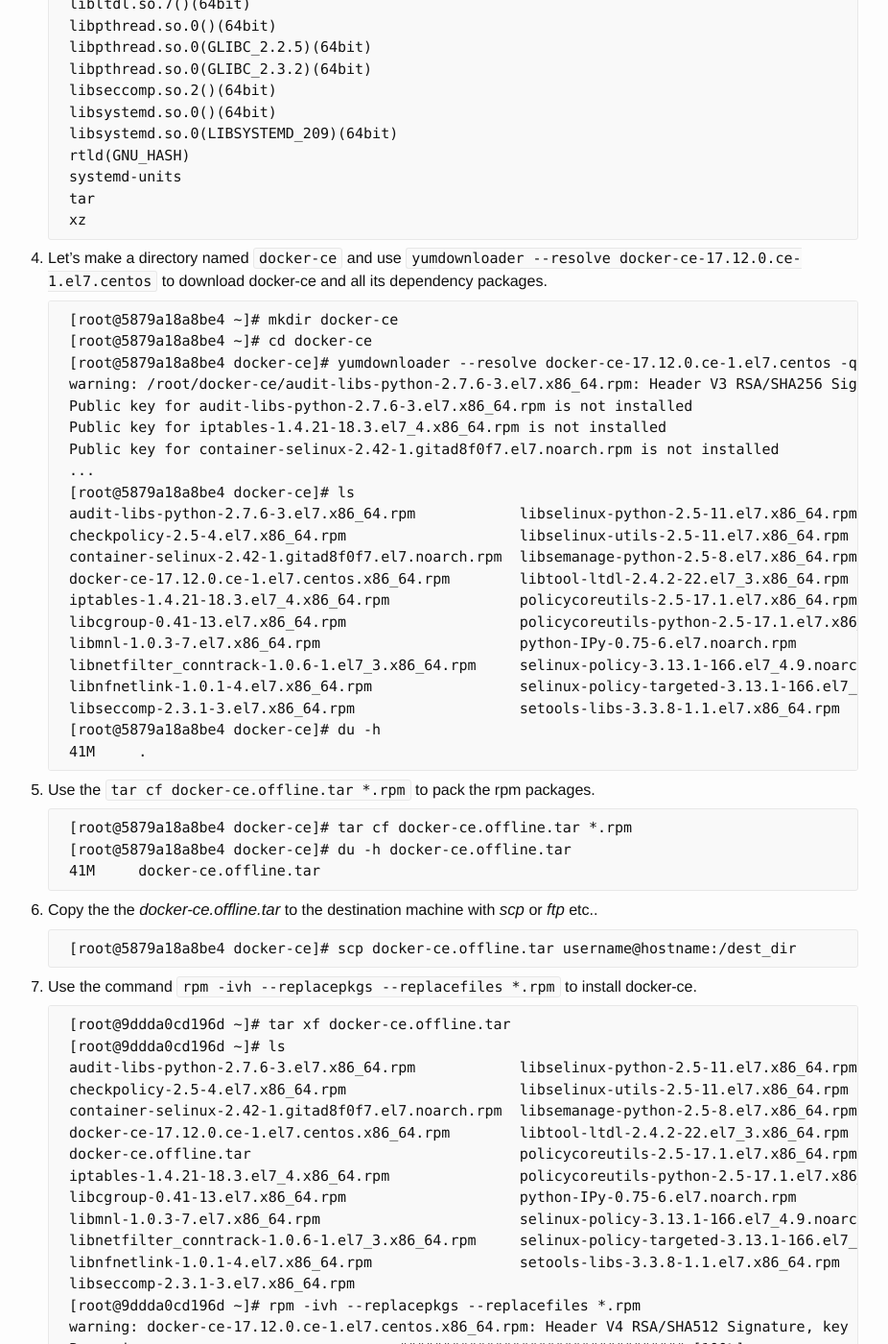
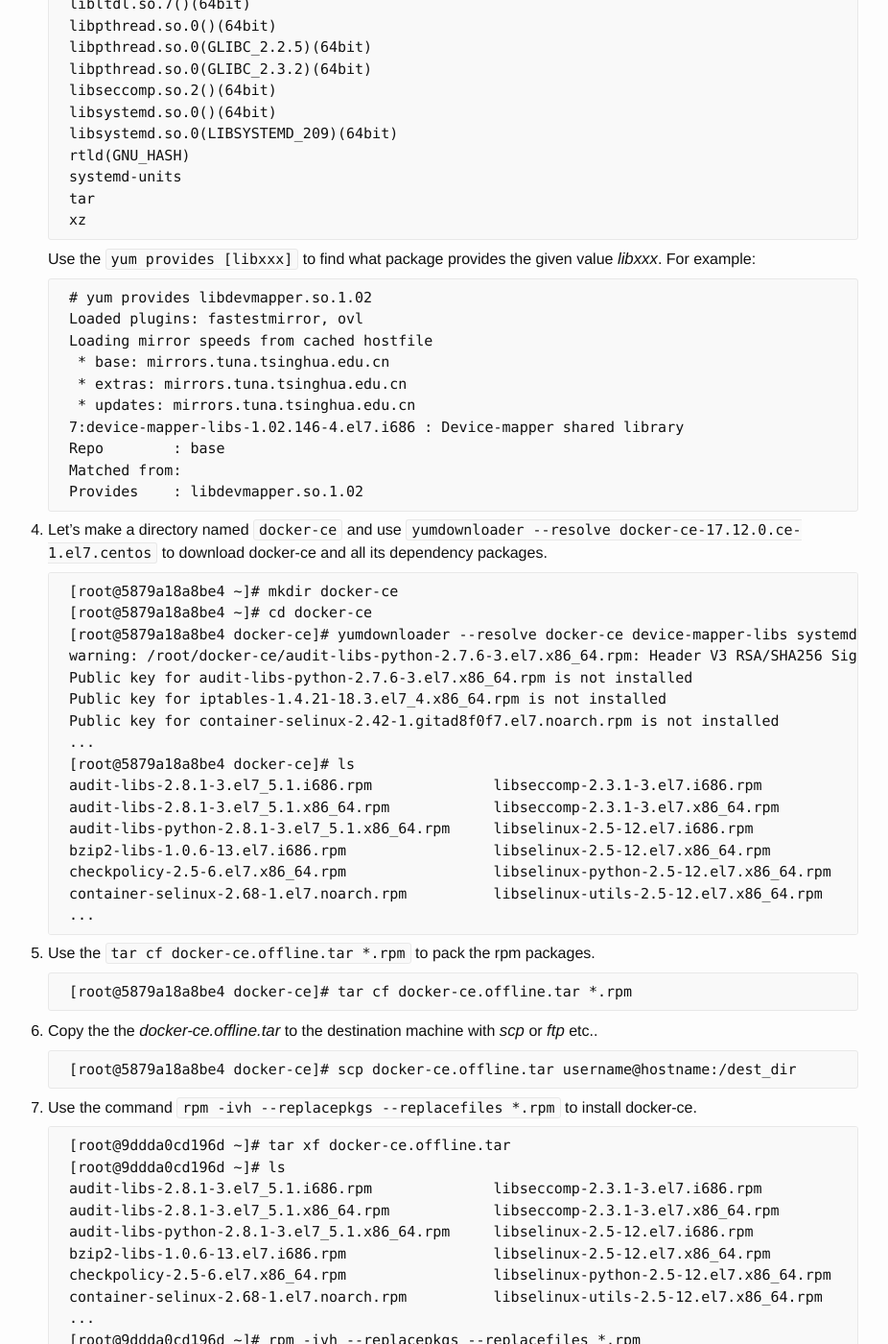
Before and after one commit to ousiax/ousiax.github.io, a Jekyll site: the page built from _posts/2018-03-30-setup-docker-engine-on-centos-offline.md, in a window 1280 px wide and 1400 px high, scrolled down 1056 px. Shown: the whole window at 96% size, without its empty margins (180-1106 px from the left). Built offline with Jekyll 4.4.1, drawn with Linux system fonts in a browser that asks for light colours; comment, search, counter and statistics services are not loaded; some of the changed text lies outside the part shown.

Commit message:
Update 2018-03-30-setup-docker-engine-on-centos-offline.md

````diff
--- a/_posts/2018-03-30-setup-docker-engine-on-centos-offline.md
+++ b/_posts/2018-03-30-setup-docker-engine-on-centos-offline.md
@@ -73,38 +73,46 @@
     xz
     ```
 
+    Use the `yum provides [libxxx]` to find what package provides the given value *libxxx*. For example:
+
+    ```none
+    # yum provides libdevmapper.so.1.02
+    Loaded plugins: fastestmirror, ovl
+    Loading mirror speeds from cached hostfile
+     * base: mirrors.tuna.tsinghua.edu.cn
+     * extras: mirrors.tuna.tsinghua.edu.cn
+     * updates: mirrors.tuna.tsinghua.edu.cn
+    7:device-mapper-libs-1.02.146-4.el7.i686 : Device-mapper shared library
+    Repo        : base
+    Matched from:
+    Provides    : libdevmapper.so.1.02
+    ```
+
 1. Let's make a directory named `docker-ce` and use `yumdownloader --resolve docker-ce-17.12.0.ce-1.el7.centos` to download docker-ce and all its dependency packages.
 
     ```txt
     [root@5879a18a8be4 ~]# mkdir docker-ce
     [root@5879a18a8be4 ~]# cd docker-ce
-    [root@5879a18a8be4 docker-ce]# yumdownloader --resolve docker-ce-17.12.0.ce-1.el7.centos -q
+    [root@5879a18a8be4 docker-ce]# yumdownloader --resolve docker-ce device-mapper-libs systemd libseccomp -q
     warning: /root/docker-ce/audit-libs-python-2.7.6-3.el7.x86_64.rpm: Header V3 RSA/SHA256 Signature, key ID f4a80eb5: NOKEY
     Public key for audit-libs-python-2.7.6-3.el7.x86_64.rpm is not installed
     Public key for iptables-1.4.21-18.3.el7_4.x86_64.rpm is not installed
     Public key for container-selinux-2.42-1.gitad8f0f7.el7.noarch.rpm is not installed
     ...
     [root@5879a18a8be4 docker-ce]# ls
-    audit-libs-python-2.7.6-3.el7.x86_64.rpm            libselinux-python-2.5-11.el7.x86_64.rpm
-    checkpolicy-2.5-4.el7.x86_64.rpm                    libselinux-utils-2.5-11.el7.x86_64.rpm
-    container-selinux-2.42-1.gitad8f0f7.el7.noarch.rpm  libsemanage-python-2.5-8.el7.x86_64.rpm
-    docker-ce-17.12.0.ce-1.el7.centos.x86_64.rpm        libtool-ltdl-2.4.2-22.el7_3.x86_64.rpm
-    iptables-1.4.21-18.3.el7_4.x86_64.rpm               policycoreutils-2.5-17.1.el7.x86_64.rpm
-    libcgroup-0.41-13.el7.x86_64.rpm                    policycoreutils-python-2.5-17.1.el7.x86_64.rpm
-    libmnl-1.0.3-7.el7.x86_64.rpm                       python-IPy-0.75-6.el7.noarch.rpm
-    libnetfilter_conntrack-1.0.6-1.el7_3.x86_64.rpm     selinux-policy-3.13.1-166.el7_4.9.noarch.rpm
-    libnfnetlink-1.0.1-4.el7.x86_64.rpm                 selinux-policy-targeted-3.13.1-166.el7_4.9.noarch.rpm
-    libseccomp-2.3.1-3.el7.x86_64.rpm                   setools-libs-3.3.8-1.1.el7.x86_64.rpm
-    [root@5879a18a8be4 docker-ce]# du -h
-    41M     .
+    audit-libs-2.8.1-3.el7_5.1.i686.rpm              libseccomp-2.3.1-3.el7.i686.rpm
+    audit-libs-2.8.1-3.el7_5.1.x86_64.rpm            libseccomp-2.3.1-3.el7.x86_64.rpm
+    audit-libs-python-2.8.1-3.el7_5.1.x86_64.rpm     libselinux-2.5-12.el7.i686.rpm
+    bzip2-libs-1.0.6-13.el7.i686.rpm                 libselinux-2.5-12.el7.x86_64.rpm
+    checkpolicy-2.5-6.el7.x86_64.rpm                 libselinux-python-2.5-12.el7.x86_64.rpm
+    container-selinux-2.68-1.el7.noarch.rpm          libselinux-utils-2.5-12.el7.x86_64.rpm
+    ...
     ```
 
 1. Use the `tar cf docker-ce.offline.tar *.rpm` to pack the rpm packages.
 
     ```txt
     [root@5879a18a8be4 docker-ce]# tar cf docker-ce.offline.tar *.rpm
-    [root@5879a18a8be4 docker-ce]# du -h docker-ce.offline.tar
-    41M     docker-ce.offline.tar
     ```
 
 1. Copy the the *docker-ce.offline.tar* to the destination machine with *scp* or *ftp* etc..
@@ -118,17 +126,13 @@
     ```txt
     [root@9ddda0cd196d ~]# tar xf docker-ce.offline.tar
     [root@9ddda0cd196d ~]# ls
-    audit-libs-python-2.7.6-3.el7.x86_64.rpm            libselinux-python-2.5-11.el7.x86_64.rpm
-    checkpolicy-2.5-4.el7.x86_64.rpm                    libselinux-utils-2.5-11.el7.x86_64.rpm
-    container-selinux-2.42-1.gitad8f0f7.el7.noarch.rpm  libsemanage-python-2.5-8.el7.x86_64.rpm
-    docker-ce-17.12.0.ce-1.el7.centos.x86_64.rpm        libtool-ltdl-2.4.2-22.el7_3.x86_64.rpm
-    docker-ce.offline.tar                               policycoreutils-2.5-17.1.el7.x86_64.rpm
-    iptables-1.4.21-18.3.el7_4.x86_64.rpm               policycoreutils-python-2.5-17.1.el7.x86_64.rpm
-    libcgroup-0.41-13.el7.x86_64.rpm                    python-IPy-0.75-6.el7.noarch.rpm
-    libmnl-1.0.3-7.el7.x86_64.rpm                       selinux-policy-3.13.1-166.el7_4.9.noarch.rpm
-    libnetfilter_conntrack-1.0.6-1.el7_3.x86_64.rpm     selinux-policy-targeted-3.13.1-166.el7_4.9.noarch.rpm
-    libnfnetlink-1.0.1-4.el7.x86_64.rpm                 setools-libs-3.3.8-1.1.el7.x86_64.rpm
-    libseccomp-2.3.1-3.el7.x86_64.rpm
+    audit-libs-2.8.1-3.el7_5.1.i686.rpm              libseccomp-2.3.1-3.el7.i686.rpm
+    audit-libs-2.8.1-3.el7_5.1.x86_64.rpm            libseccomp-2.3.1-3.el7.x86_64.rpm
+    audit-libs-python-2.8.1-3.el7_5.1.x86_64.rpm     libselinux-2.5-12.el7.i686.rpm
+    bzip2-libs-1.0.6-13.el7.i686.rpm                 libselinux-2.5-12.el7.x86_64.rpm
+    checkpolicy-2.5-6.el7.x86_64.rpm                 libselinux-python-2.5-12.el7.x86_64.rpm
+    container-selinux-2.68-1.el7.noarch.rpm          libselinux-utils-2.5-12.el7.x86_64.rpm
+    ...
     [root@9ddda0cd196d ~]# rpm -ivh --replacepkgs --replacefiles *.rpm
     warning: docker-ce-17.12.0.ce-1.el7.centos.x86_64.rpm: Header V4 RSA/SHA512 Signature, key ID 621e9f35: NOKEY
     Preparing...                          ################################# [100%]
````
